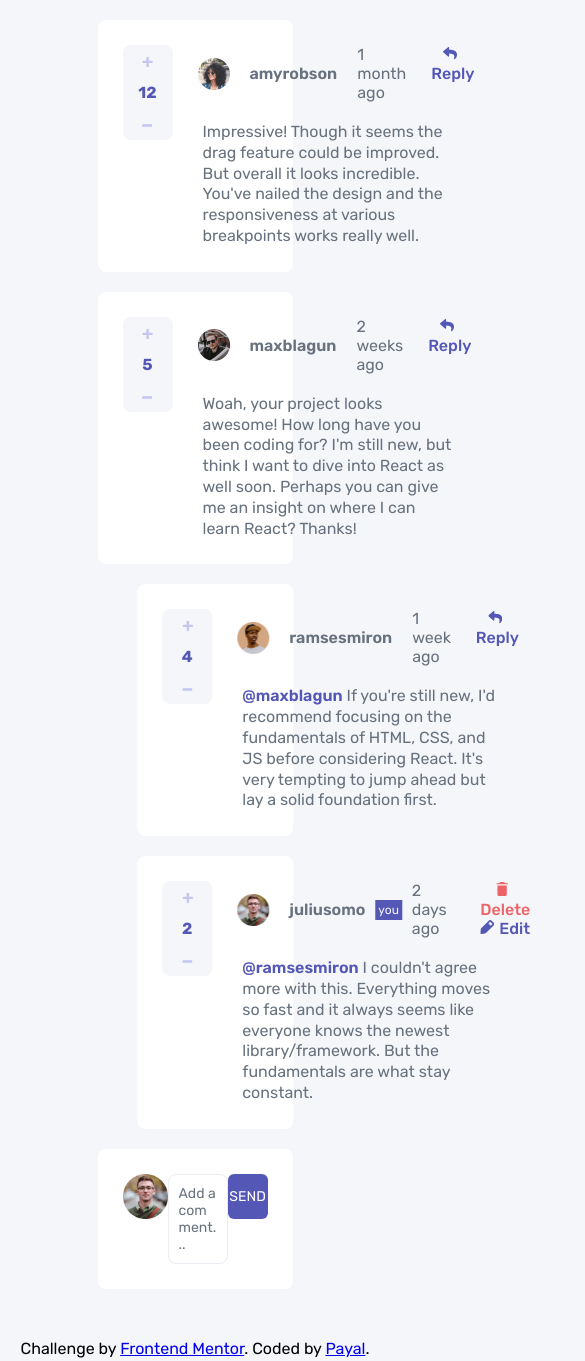
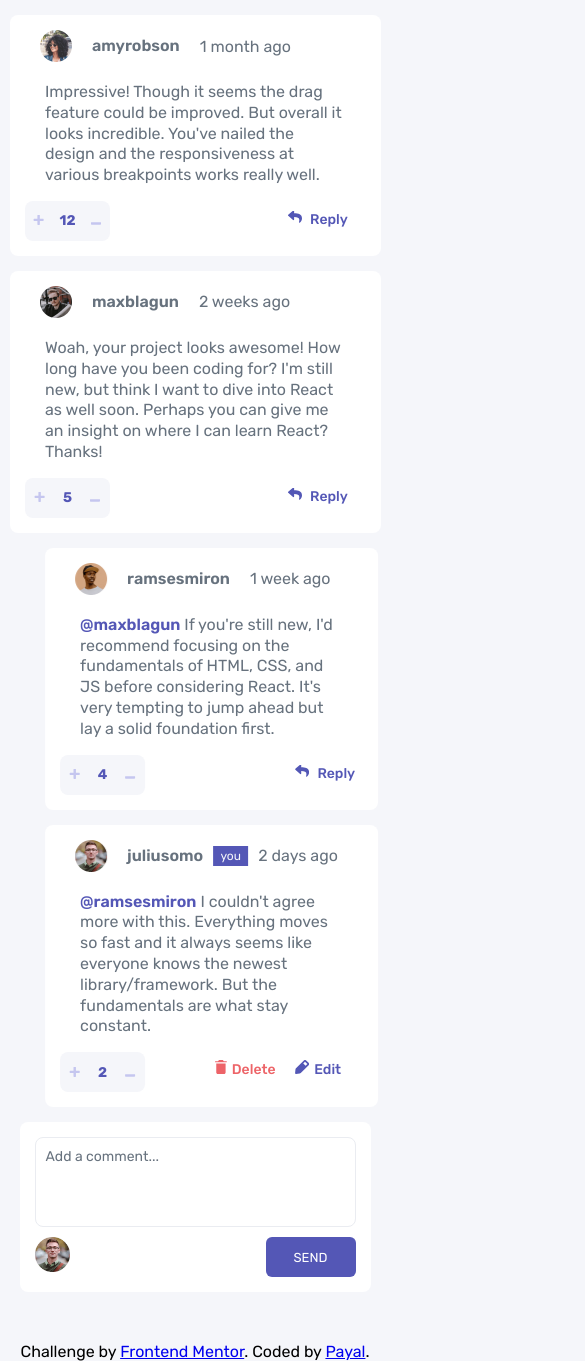
Before and after one commit to payal033/Interactive-comments-section, an Angular app: page / in a window 390 px wide. Shown: the top 1361 px of the page, 585 px wide, since content can reach past the window. Built offline with nearby package versions, Linux system fonts and the light colour scheme.

Commit message:
responsive styling

```diff
--- a/src/app/comment-list/comment-list.component.css
+++ b/src/app/comment-list/comment-list.component.css
@@ -4,3 +4,10 @@
   width: 80%;
   transform: translateX(19%);
 }
+
+@media screen and (max-width: 768px) {
+  .reply-section {
+    width: 90%;
+    transform: translateX(10%);
+  }
+}
--- a/src/app/comments/comments.component.css
+++ b/src/app/comments/comments.component.css
@@ -176,3 +176,86 @@ textarea {
 textarea:focus {
   outline: 1px solid var(--moderate-blue);
 }
+
+@media screen and (max-width: 768px) {
+  .comment {
+    width: 100%;
+  }
+
+  .comment-container {
+    width: 95%; /* Increase width for small screens */
+    margin: 15px 10px;
+  }
+
+  .comment-section {
+    grid-auto-flow: row;
+    grid-template-columns: 1fr; /* Full width */
+    gap: 5px;
+    padding: 15px;
+    position: relative;
+  }
+
+  /* Align upvotes and buttons in the same row below the comment */
+  .upvotes,
+  .buttons {
+    display: flex;
+    flex-direction: row;
+    align-items: center;
+  }
+
+  .upvotes {
+    order: 1; /* Move upvotes below comment */
+    flex-direction: row;
+    justify-content: flex-start;
+    min-height: 40px;
+    max-height: 40px;
+    position: relative;
+  }
+
+  .buttons {
+    order: 2; /* Move buttons below upvotes */
+    justify-content: flex;
+    gap: 10px;
+    margin-left: auto;
+    position: absolute;
+    transform: translateY(-50%);
+    bottom: 20px;
+    left: 75%;
+  }
+
+  .comment-section .upvotes,
+  .comment-section .buttons {
+    width: 100%; /* Full width so they align */
+    margin-top: 10px;
+  }
+
+  .delete {
+    position: absolute;
+    right: 100%;
+    width: 30%;
+  }
+
+  .upvotes button {
+    width: 40px;
+    height: 40px;
+  }
+
+  .upvotes p {
+    font-size: 14px;
+    margin: 0 8px;
+  }
+
+  .comment-button {
+    font-size: 14px;
+    margin-left: 0;
+  }
+
+  .comment-text textarea {
+    width: 100%;
+    margin-left: 0px;
+  }
+
+  .updatebutton {
+    margin-left: 70%;
+  }
+}
--- a/src/app/comments/new-comment/new-comment.component.css
+++ b/src/app/comments/new-comment/new-comment.component.css
@@ -45,3 +45,39 @@ textarea::placeholder {
 textarea:focus {
   outline: none;
 }
+
+/* Media Query for Mobile Devices */
+@media screen and (max-width: 768px) {
+  .new-comment-container {
+    width: 90%;
+    margin: 10px auto;
+  }
+
+  .new-comment-section {
+    display: flex;
+    flex-wrap: wrap;
+    gap: 10px;
+    padding: 15px;
+    height: auto;
+  }
+
+  img {
+    height: 35px;
+    order: 2;
+  }
+
+  textarea {
+    width: 100%;
+    height: 90px;
+    font-size: 14px;
+    order: 1;
+  }
+
+  .send {
+    width: 90px;
+    height: 40px;
+    font-size: 13px;
+    margin-left: auto;
+    order: 3;
+  }
+}
--- a/src/app/delete-modal/delete-modal.component.css
+++ b/src/app/delete-modal/delete-modal.component.css
@@ -13,10 +13,15 @@
 
 /* Modal content */
 .modal-content {
+  position: fixed;
+  top: 50%;
+  left: 50%;
+  transform: translate(-50%, -50%);
+  width: 90%;
   background: white;
   padding: 25px;
   border-radius: 8px;
-  width: 350px;
+  max-width: 350px;
   box-shadow: 0px 4px 6px rgba(0, 0, 0, 0.1);
 }
 
@@ -63,3 +68,20 @@ button.danger {
   background: var(--soft-red);
   color: var(--white);
 }
+
+@media screen and (max-width: 768px) {
+  .modal-backdrop {
+    display: flex;
+    justify-content: center;
+    align-items: center;
+  }
+
+  .modal-content {
+    position: fixed;
+    top: 50%;
+    left: 50vw;
+    transform: translate(-50%, -50%);
+    width: 80%;
+    max-width: 350px;
+  }
+}
```
